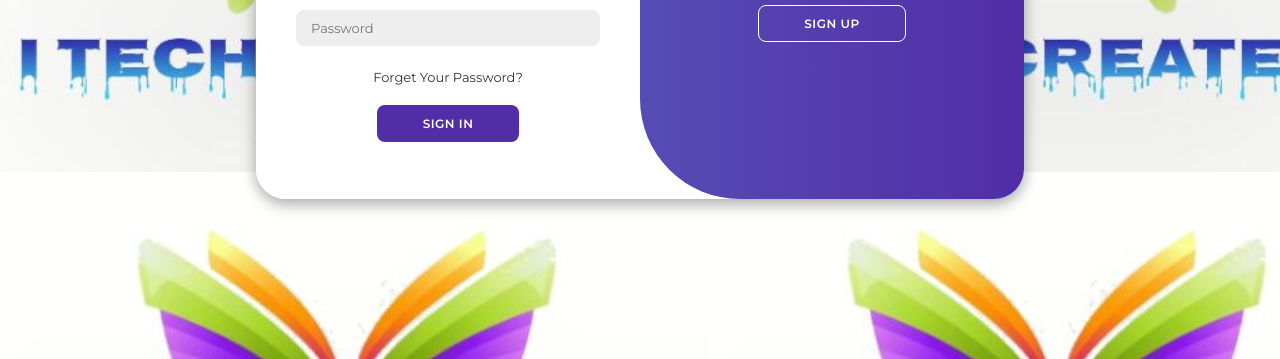
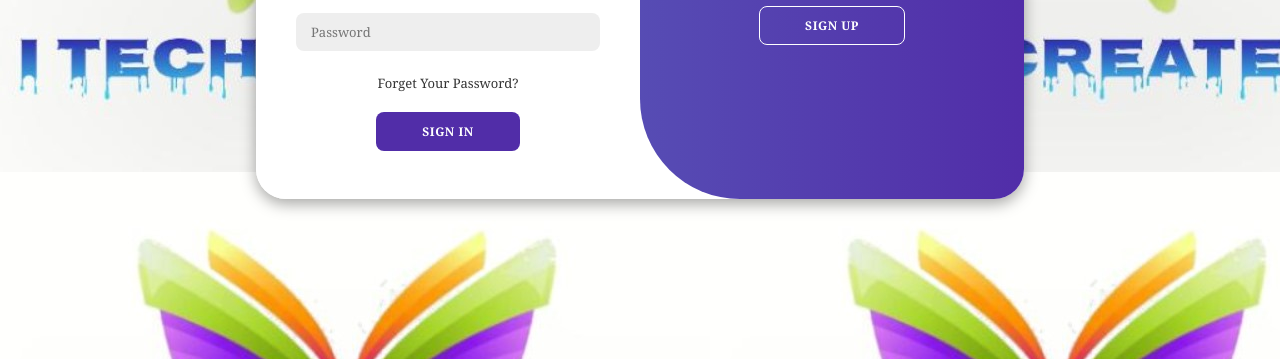
Before and after one commit to bharath2521/I-tech-creators, a plain HTML site: page index.html in a window 1280 px wide. Shown: the part 441-800 px from the top of the page. Drawn offline with Linux system fonts and the light colour scheme.

Commit message:
Update style.css

```diff
--- a/style.css
+++ b/style.css
@@ -4,7 +4,8 @@
     margin: 0;
     padding: 0;
     box-sizing: border-box;
-    font-family: 'Montserrat', sans-serif;
+     font-family:Georgia, 'Times New Roman', Times, serif;
+
 }
 
 body{
```
